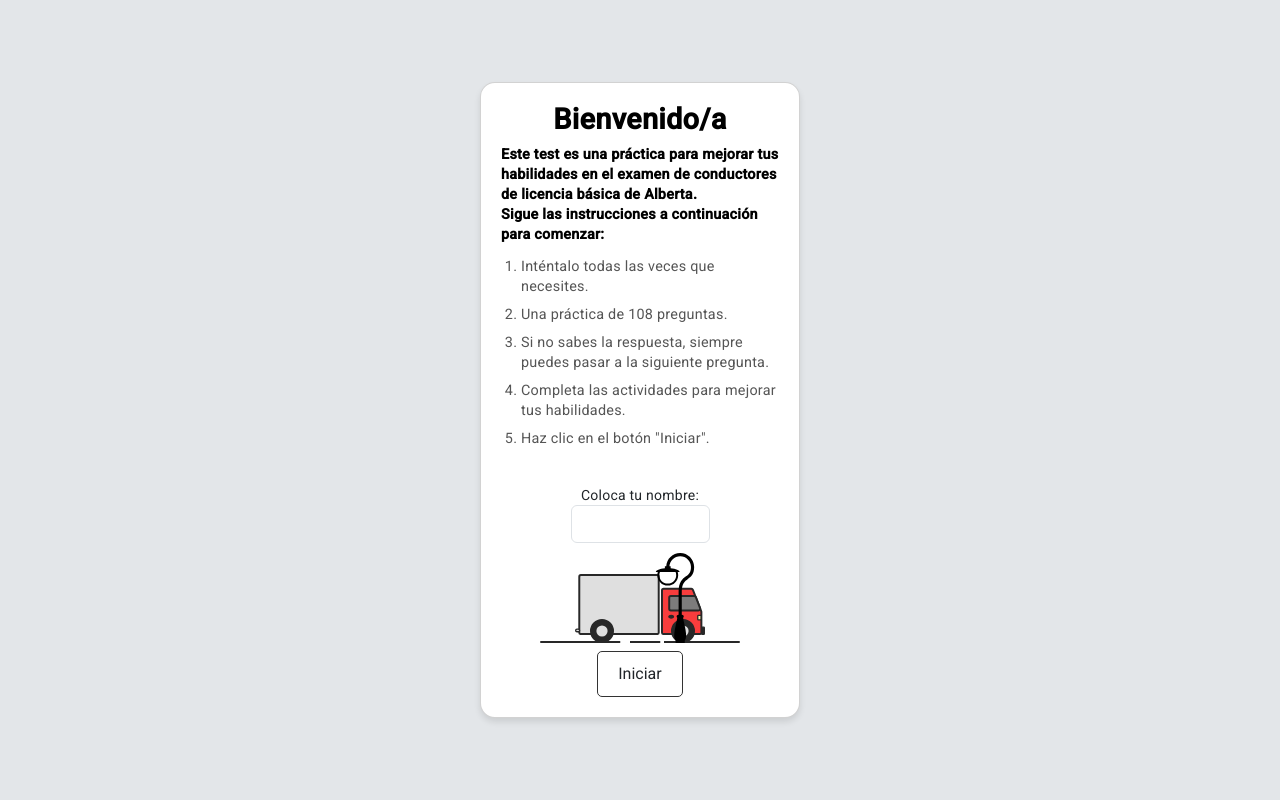
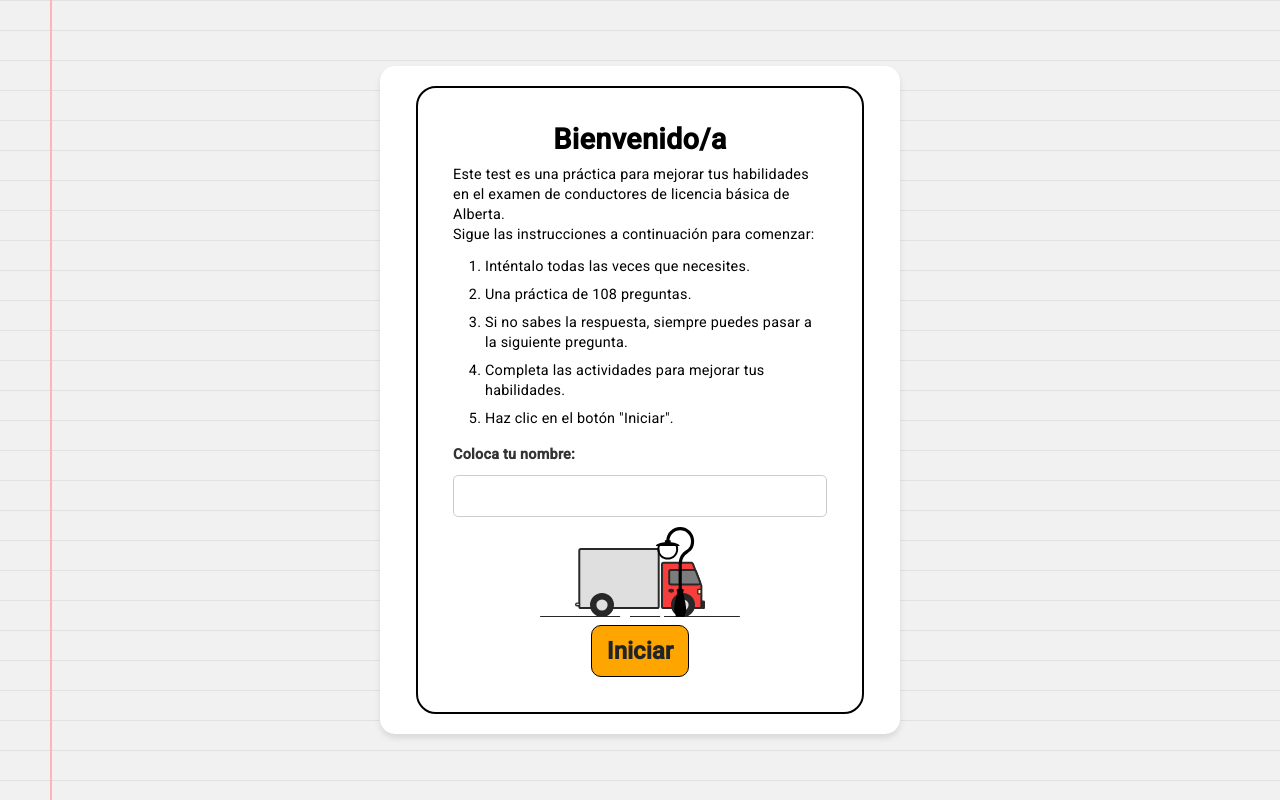
Before and after one commit to NicoleCondeDuque/driverTest, an Angular app: page /welcome in a window 1280 px wide. Built offline with nearby package versions, Linux system fonts and the light colour scheme.

Commit message:
add some style question section

```diff
--- a/src/app/components/questions/questions.component.css
+++ b/src/app/components/questions/questions.component.css
@@ -1,11 +1,106 @@
-html, body {
-    height: 100%;
-    margin: 0;
-    padding: 0;
-  }
+.d-flex {
+  width: 100%;
+  height: 100vh;
+  background: #f1f1f1;
+  align-items: center;
+  justify-content: center;
+  background-image: linear-gradient(
+      90deg,
+      transparent 50px,
+      #ffb4b8 50px,
+      #ffb4b8 52px,
+      transparent 52px
+    ),
+    linear-gradient(#e1e1e1 0.1em, transparent 0.1em);
+  background-size: 100% 30px;
+}
 
-  @media (max-width: 768px) {
-    .card {
-      margin: 0 15px; /* Aplica un margen lateral en pantallas pequeñas */
-    }
-  }
+.card-questions {
+
+  width: 90%;
+  max-width: 520px;
+  border-radius: 15px;
+  background: #ffffff;
+  box-shadow: 0 4px 6px rgba(0, 0, 0, 0.1);
+  padding: 20px;
+  display: flex;
+  flex-direction: column;
+  align-items: center;
+  justify-content: center;
+  text-align: center;
+
+}
+.card-questions .content {
+  width: 100%;
+  display: flex;
+  flex-direction: column;
+  align-items: center;
+  justify-content: center;
+}
+
+.columns {
+  width: 100%;
+  max-width: 32em;
+  border-radius: 20px;
+  padding: 35px;
+  border: 2px solid black;
+  position: relative;
+  transition: all 0.4s;
+}
+
+.columns:hover {
+  box-shadow: 4px 4px 0 1px rgba(0,0,0);
+}
+
+.dots {
+  position: absolute;
+  right: 15px;
+  top: 15px;
+}
+
+.columns .button-container {
+  width: 100%;
+  display: flex;
+  flex-direction: column;
+  align-items: center;
+  justify-content: center;
+}
+
+.offer {
+  font-size: 17px;
+  font-weight: 900;
+  border-bottom: 2px solid black;
+  cursor: pointer;
+  transition: all 0.4s;
+}
+
+.btn {
+  padding: 7px 15px;
+  border: 1px solid black;
+  background-color: orange;
+  border-radius: 10px;
+  letter-spacing: 1px;
+  font-weight: 600;
+  cursor: pointer;
+  transition: all 0.4s;
+  font-size: 1.5rem;
+
+}
+
+.columns:hover .btn {
+  box-shadow: 2px 2px 0 1px rgba(0,0,0);
+}
+
+
+
+.secondary-heading {
+  font-size: 20px;
+  font-weight: 600;
+  margin-bottom: 20px;
+}
+
+.card-description {
+  font-size: 18px;
+  font-weight: 500;
+  line-height: 1.2;
+}
--- a/src/app/components/questions/questions.component.html
+++ b/src/app/components/questions/questions.component.html
@@ -1,45 +1,21 @@
+
 <div class="d-flex align-items-center justify-content-center vh-100">
-  <div class="card text-center mx-3 mx-md-5" style="max-width: 600px; width: 100%;">
-  <div class="card-header">
-    <h1>P R E G U N T A S</h1>
-    <p>Toma tu tiempo y repsonde las preguntas con calma son 30 preguntas en total</p>
-<div class="card-body">
-<mat-stepper orientation="vertical">
-    <mat-step>
-      <ng-template matStepLabel>Step 1</ng-template>
-      <ng-template matStepContent>
-        <p>This content was rendered lazily</p>
-        <button mat-button matStepperNext>Next</button>
-      </ng-template>
-    </mat-step>
-    <mat-step>
-      <ng-template matStepLabel>Step 2</ng-template>
-      <ng-template matStepContent>
-        <p>This content was also rendered lazily</p>
-        <button mat-button matStepperPrevious>Back</button>
-        <button mat-button matStepperNext>Next</button>
-      </ng-template>
-    </mat-step>
-    <mat-step>
-      <ng-template matStepLabel>Step 3</ng-template>
-      <p>This content was rendered eagerly</p>
-      <button mat-button matStepperPrevious>Back</button>
-      <button mat-button matStepperNext>Next</button>
-    </mat-step>
-    <mat-step>
-        <ng-template matStepLabel>Step 4</ng-template>
-        <p>This content was rendered eagerly</p>
-        <button mat-button matStepperPrevious>Back</button>
-        <button mat-button matStepperNext>Next</button>
-      </mat-step>
-      <mat-step>
-        <ng-template matStepLabel>Step 5</ng-template>
-        <p>This content was rendered eagerly</p>
-        <button mat-button matStepperPrevious>Back</button>
-        <button mat-button matStepperNext>Siguiente Paguina</button>
-      </mat-step>
-</mat-stepper>
-</div>
-</div>
-</div>
-</div>
+  <div class="card-questions">
+    <div class="card columns">
+
+      <p class="offer">Bienvenido/a user</p>
+      <p class="secondary-heading">
+        "As a UX designer,you will design the entire UI."
+      </p>
+      <p class="card-description">Verify alignment of job description with proposed position.<br>
+      </p>
+
+      <div class="button-container">
+        <button class="btn red-flag">Siguiente</button>
+
+      </div>
+    </div>
+
+    </div>
+
+  </div>
--- a/src/app/components/welcome/welcome.component.css
+++ b/src/app/components/welcome/welcome.component.css
@@ -1,3 +1,4 @@
+
 .loader {
   width: fit-content;
   height: fit-content;
@@ -107,14 +108,24 @@
   display: flex;
   align-items: center;
   justify-content: center;
-  min-height: 100vh;
-  padding: 10px;
-  background-color: #e3e6e9;
+  height: 100vh;
+  width: 100vw;
+  background: #f1f1f1;
+  background-image: linear-gradient(
+      90deg,
+      transparent 50px,
+      #ffb4b8 50px,
+      #ffb4b8 52px,
+      transparent 52px
+    ),
+    linear-gradient(#e1e1e1 0.1em, transparent 0.1em);
+  background-size: 100% 30px;
 }
 
 
-.card {
-  width: 320px;
+.card-questions {
+  width: 90%;
+  max-width: 520px;
   border-radius: 15px;
   background: #ffffff;
   box-shadow: 0 4px 6px rgba(0, 0, 0, 0.1);
@@ -126,10 +137,64 @@
   text-align: center;
 }
 
+.card-questions .content {
+  width: 100%;
+  display: flex;
+  flex-direction: column;
+  align-items: center;
+  justify-content: center;
+}
 
-.card-welcome {
+.columns {
   width: 100%;
+  max-width: 32em;
+  border-radius: 20px;
+  padding: 35px;
+  border: 2px solid black;
+  position: relative;
+  transition: all 0.4s;
+}
+
+.columns:hover {
+  box-shadow: 4px 4px 0 1px rgba(0,0,0);
+}
+
+.instructions {
+  font-size: 0.9rem;
+  color: #000000;
+  text-align: left;
+}
+
+.instructions li {
+  margin-bottom: 8px;
+}
+
+
+.btn {
+  padding: 7px 15px;
+  border: 1px solid black;
+  background-color: orange;
+  border-radius: 10px;
+  font-weight: 600;
+  cursor: pointer;
+  transition: all 0.4s;
+  font-size: 1.5rem;
+}
+
+.columns:hover .btn {
+  box-shadow: 4px 4px 0 1px rgba(0,0,0);
+}
+
+.secondary-heading {
+  font-size: 20px;
+  font-weight: 600;
   margin-bottom: 20px;
+}
+
+.card-description {
+  font-size: 18px;
+  font-weight: 500;
+  line-height: 1.2;
 }
 
 .welcome-title {
@@ -139,98 +204,16 @@
   margin-bottom: 10px;
 }
 
-.instructions {
-  font-size: 0.9rem;
-  color: #555;
-  text-align: left;
+.name label {
+  font-weight: bold;
+  color: #333;
 }
 
-.instructions ol {
-  padding-left: 20px;
+input.form-control {
+  width: 100%;
+  max-width: 400px;
+  margin-top: 10px;
+  padding: 8px;
+  border: 1px solid #ccc;
+  border-radius: 5px;
 }
-
-.instructions li {
-  margin-bottom: 8px;
-}
-
-
-.content {
-  width: 100%;
-  display: flex;
-  flex-direction: column;
-  align-items: center;
-}
-
-
-button {
-  margin-top: 20px;
-  padding: 10px 20px;
-  font-size: 1rem;
-  border-radius: 5px;
-  border: 1px solid #333;
-  background-color: transparent;
-  cursor: pointer;
-  transition: all 0.3s ease;
-}
-
-button:hover {
-  background-color: #333;
-  color: white;
-}
-
-
-.loader {
-  width: 200px;
-  height: 100px;
-  display: flex;
-  align-items: center;
-  justify-content: center;
-}
-
-.truckWrapper {
-  width: 200px;
-  height: 100px;
-  position: relative;
-  display: flex;
-  flex-direction: column;
-  align-items: center;
-  justify-content: flex-end;
-  overflow-x: hidden;
-}
-
-.truckBody {
-  animation: motion 1s linear infinite;
-}
-
-.truckTires {
-  width: 130px;
-  display: flex;
-  justify-content: space-between;
-  position: absolute;
-  bottom: 0;
-}
-
-.road {
-  width: 100%;
-  height: 2px;
-  background-color: #282828;
-  border-radius: 3px;
-  position: relative;
-}
-
-.section-instrutions{
-color: black;
-font-weight: bold;
-}
-
-@keyframes motion {
-  0% {
-    transform: translateY(0px);
-  }
-  50% {
-    transform: translateY(3px);
-  }
-  100% {
-    transform: translateY(0px);
-  }
-}
--- a/src/app/components/welcome/welcome.component.html
+++ b/src/app/components/welcome/welcome.component.html
@@ -1,6 +1,7 @@
 <div class="d-flex align-items-center justify-content-center vh-100">
-  <div class="card">
-    <div class="card-welcome">
+
+  <div class="card-questions">
+    <div class="card columns">
       <h2 class="welcome-title">Bienvenido/a</h2>
       <div class="instructions">
         <p class="section-instrutions">
@@ -13,10 +14,8 @@
           <li>Completa las actividades para mejorar tus habilidades.</li>
           <li>Haz clic en el botón "Iniciar".</li>
         </ol>
-      </div>
 
-    </div>
-    <div class="name col-md-6">
+    <div class="name ">
       <label for="">Coloca tu nombre:</label>
 <input type="text" class="form-control">
     </div>
@@ -71,3 +70,6 @@
     </div>
   </div>
 </div>
+
+</div>
+</div>
```
